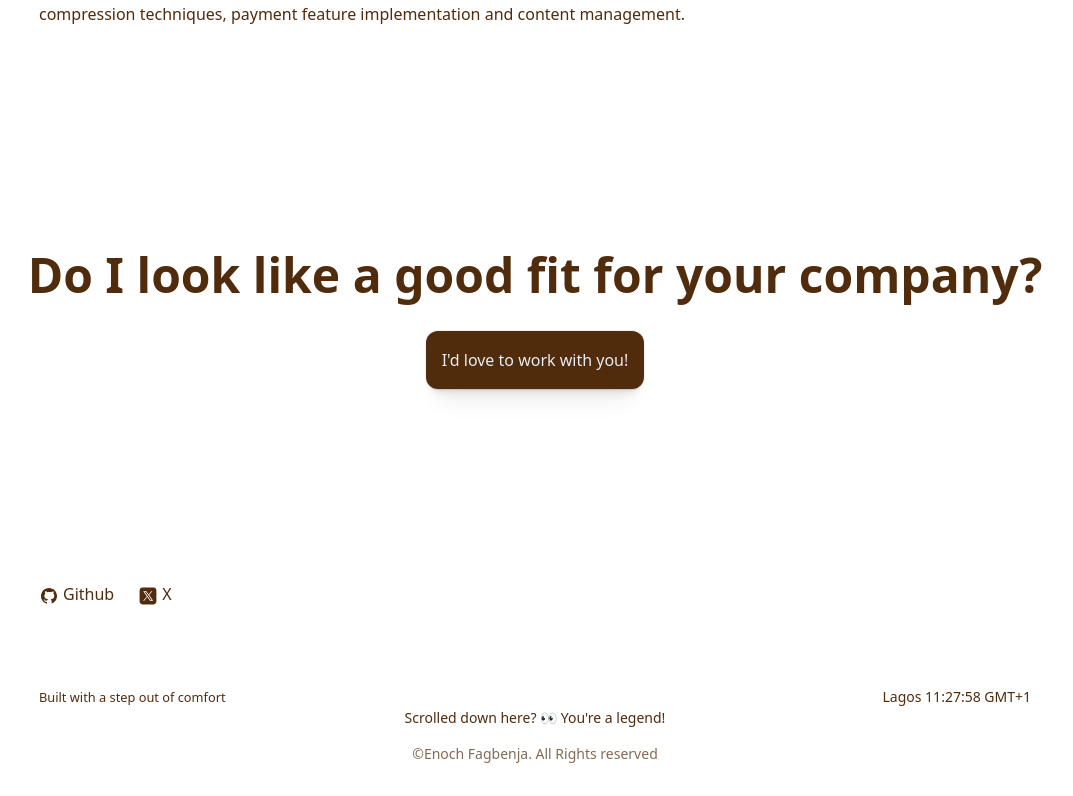
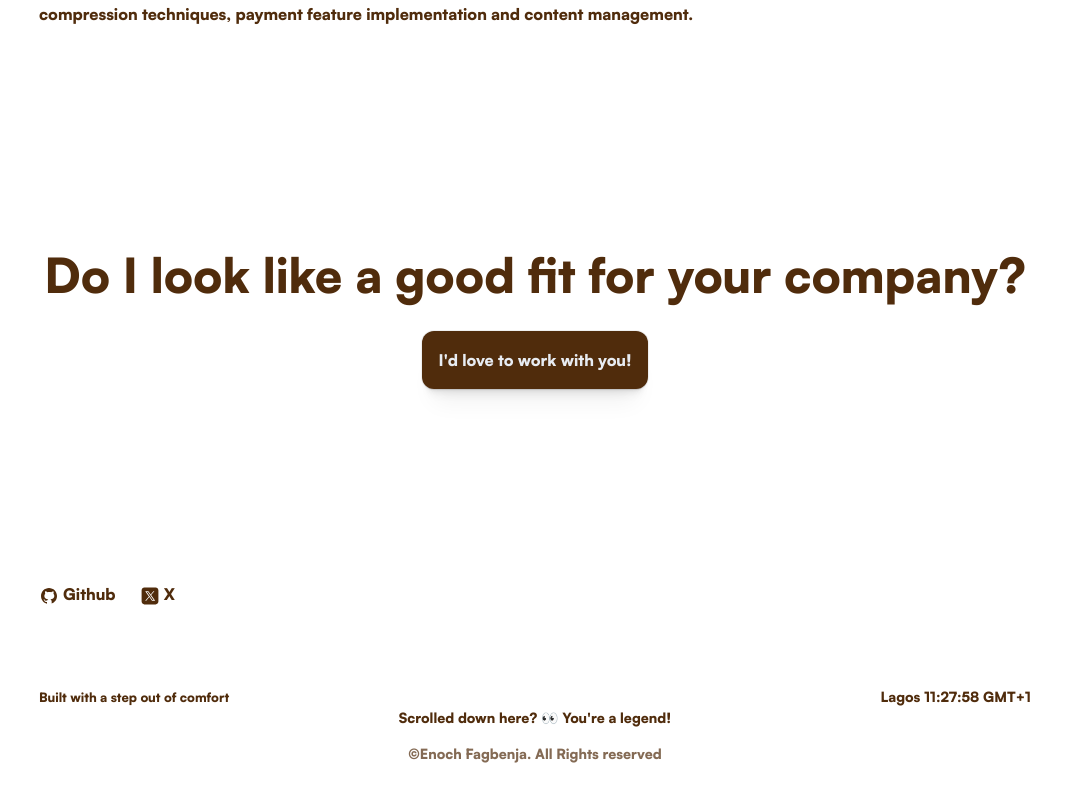
Before and after one commit to fagbenjaenoch/portfolio-v1, a React (Vite) app: page / in a window 1280 px wide. Shown: the part 1859-2655 px from the top of the page, without its empty margins (105-1178 px from the left). Built offline with nearby package versions, Linux system fonts and the light colour scheme; a web font is replaced by a local one.

Commit message:
added satoshi font

```diff
--- a/src/index.css
+++ b/src/index.css
@@ -24,8 +24,17 @@
 	font-style: normal;
 }
 
+@font-face {
+	font-family: "Satoshi-Variable";
+	src: url("/fonts/Satoshi-Variable.woff") format("woff");
+	font-weight: 300;
+	font-display: swap;
+	font-style: normal;
+}
+
 body {
 	@apply text-secondary leading-relaxed;
+	font-family: "Satoshi-Variable", sans-serif;
 }
 
 h1 {
```
Also changed, not shown: public/fonts/Satoshi-Variable.woff (added).
